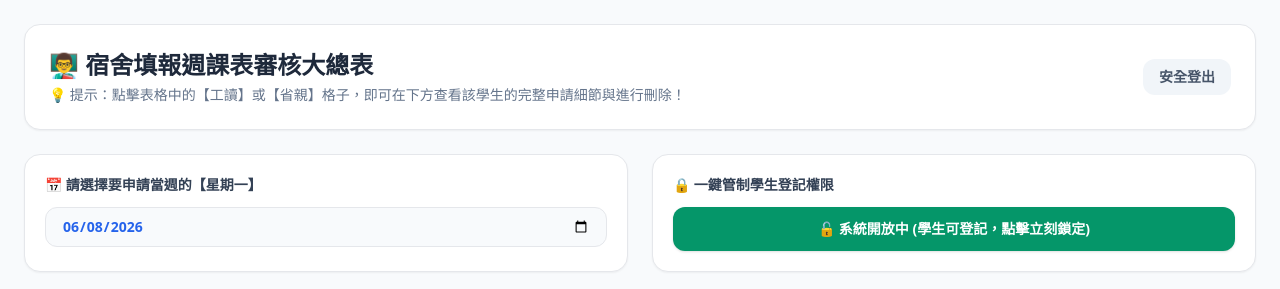
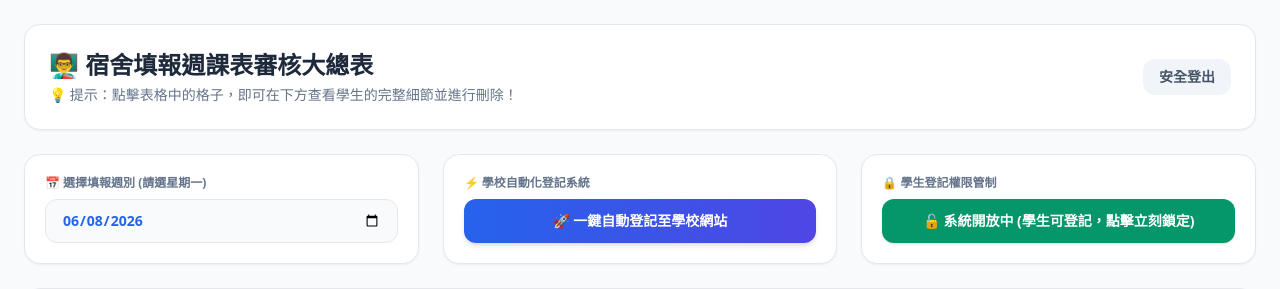
Before and after one commit to cobbe00000/dorm-system, a Flask app: template templates/teacher.html in a window 1280 px wide. Shown: the top 289 px of the page. Run offline with Flask 3, Linux system fonts and the light colour scheme; the template is opened without the code that fills it: most values are stand-ins (such as "Sample title", 1, 10 or a date in 2020); some libraries are stand-ins or nearby versions.

Commit message:
Update teacher.html

```diff
--- a/templates/teacher.html
+++ b/templates/teacher.html
@@ -12,23 +12,28 @@
         <div class="flex justify-between items-center bg-white p-6 rounded-2xl shadow-sm border">
             <div>
                 <h1 class="text-2xl font-bold text-slate-800">👨‍🏫 宿舍填報週課表審核大總表</h1>
-                <p class="text-sm text-slate-500 mt-1">💡 提示：點擊表格中的【工讀】或【省親】格子，即可在下方查看該學生的完整申請細節與進行刪除！</p>
+                <p class="text-sm text-slate-500 mt-1">💡 提示：點擊表格中的格子，即可在下方查看學生的完整細節並進行刪除！</p>
             </div>
             <a href="/logout" class="bg-slate-100 hover:bg-red-50 hover:text-red-600 text-slate-600 px-4 py-2 rounded-xl text-sm font-semibold">安全登出</a>
         </div>
 
-        <div class="grid grid-cols-1 md:grid-cols-2 gap-6">
-            <div class="bg-white p-5 rounded-2xl shadow-sm border space-y-3">
-                <h3 class="text-sm font-bold text-slate-700">📅 請選擇要申請當週的【星期一】</h3>
-                <input type="date" id="week_monday" onchange="updateWeekDates()" class="border px-4 py-2 rounded-xl text-sm bg-slate-50 font-bold text-blue-600 w-full">
+        <div class="grid grid-cols-1 md:grid-cols-3 gap-6">
+            <div class="bg-white p-5 rounded-2xl shadow-sm border space-y-2 flex flex-col justify-center">
+                <h3 class="text-xs font-bold text-slate-500 uppercase">📅 選擇填報週別 (請選星期一)</h3>
+                <input type="date" id="week_monday" onchange="updateWeekDates()" class="border px-4 py-2.5 rounded-xl text-sm bg-slate-50 font-bold text-blue-600 w-full">
             </div>
 
-            <!-- 🎯 新增：一鍵鎖定/解鎖動態切換區塊 -->
-            <div class="bg-white p-5 rounded-2xl shadow-sm border space-y-3 flex flex-col justify-center">
-                <h3 class="text-sm font-bold text-slate-700">🔒 一鍵管制學生登記權限</h3>
+            <div class="bg-white p-5 rounded-2xl shadow-sm border space-y-2 flex flex-col justify-center">
+                <h3 class="text-xs font-bold text-slate-500 uppercase">⚡ 學校自動化登記系統</h3>
+                <button onclick="submitToSchoolWebsite()" class="w-full bg-gradient-to-r from-blue-600 to-indigo-600 hover:from-blue-700 hover:to-indigo-700 text-white font-bold py-3 rounded-xl shadow-md transition text-sm active:scale-95 duration-150 flex items-center justify-center gap-2">
+                    🚀 一鍵自動登記至學校網站
+                </button>
+            </div>
+
+            <div class="bg-white p-5 rounded-2xl shadow-sm border space-y-2 flex flex-col justify-center">
+                <h3 class="text-xs font-bold text-slate-500 uppercase">🔒 學生登記權限管制</h3>
                 <button id="lock-btn" onclick="toggleSystemLock()" class="w-full font-bold py-3 rounded-xl shadow transition text-center text-sm active:scale-95 duration-150">
-                    <!-- 這裡會由 JS 依據後端傳來的 system_locked 狀態動態渲染 -->
-                </button>
+                    </button>
             </div>
         </div>
 
@@ -65,8 +70,8 @@
     <script>
         const rawApplications = {{ applications | tojson | safe }};
         let isSystemLocked = {{ 'true' if system_locked else 'false' }};
+        let globalWeekDates = [];
 
-        // 🎯 依據狀態渲染「一鍵鎖定/解鎖」按鈕樣式
         function renderLockButton() {
             const btn = document.getElementById('lock-btn');
             if (isSystemLocked) {
@@ -78,7 +83,6 @@
             }
         }
 
-        // 🎯 觸發切換鎖定與解鎖
         function toggleSystemLock() {
             fetch('/teacher/toggle_lock', { method: 'POST' })
             .then(res => res.json())
@@ -88,6 +92,54 @@
                     renderLockButton();
                     alert(isSystemLocked ? "🔒 系統已成功鎖定，學生端現在無法登記囉！" : "🔓 系統已成功解鎖，開放學生登記填報。");
                 }
+            });
+        }
+
+        // 打包當週數據並調用後端 Selenium
+        function submitToSchoolWebsite() {
+            let mondayStr = document.getElementById('week_monday').value;
+            if(!mondayStr) return alert("請先選取要上傳的週別！");
+
+            if(!confirm(`您確定要啟動自動化腳本，將【 ${mondayStr} 當週】的資料登記至學校網站嗎？`)) return;
+
+            let uploadPayload = [];
+            let studentsMap = {};
+
+            rawApplications.forEach(app => {
+                if(!studentsMap[app.student_id]) {
+                    studentsMap[app.student_id] = { id: app.student_id, name: app.student_name, list: [app] };
+                } else {
+                    studentsMap[app.student_id].list.push(app);
+                }
+            });
+
+            Object.values(studentsMap).forEach(student => {
+                let studentWeekRecord = {
+                    student_id: student.id,
+                    student_name: student.name,
+                    weekly_status: {}
+                };
+
+                for(let i=0; i<7; i++) {
+                    let checkDate = globalWeekDates[i];
+                    let status = "留宿";
+                    for(let app of student.list) {
+                        let cal = calculateStatus(app, checkDate);
+                        if(cal) { status = cal; break; }
+                    }
+                    studentWeekRecord.weekly_status[checkDate] = status;
+                }
+                uploadPayload.push(studentWeekRecord);
+            });
+
+            fetch('/teacher/submit_to_school', {
+                method: 'POST',
+                headers: { 'Content-Type': 'application/json' },
+                body: JSON.stringify({ monday: mondayStr, data: uploadPayload })
+            })
+            .then(res => res.json())
+            .then(data => {
+                alert(data.message);
             });
         }
 
@@ -108,21 +160,15 @@
                 let late = bTime < "21:30" ? "要晚點" : "免晚點";
                 return `工讀(${early},${late})`;
             }
-
             if (app.leave_type === "省親") {
                 let startD = app.fam_start_date;
                 let endD = app.fam_end_date;
                 let sTime = app.fam_start_time;
                 if (checkDateStr < startD || checkDateStr > endD) return null;
-                if (checkDateStr === startD) {
-                    return `省親(${sTime > "07:30" ? "要早點" : "免早點"},免晚點)`;
-                }
-                if (checkDateStr === endD) {
-                    return `省親(免早點,要晚點)`;
-                }
+                if (checkDateStr === startD) return `省親(${sTime > "07:30" ? "要早點" : "免早點"},免晚點)`;
+                if (checkDateStr === endD) return `省親(免早點,要晚點)`;
                 return "省親(免早點,免晚點)";
             }
-
             if (app.leave_type === "回國") {
                 if (checkDateStr < app.go_date || checkDateStr > app.back_country_date) return null;
                 return app.teacher_status || "未設定";
@@ -134,15 +180,14 @@
             const app = rawApplications[index];
             const panel = document.getElementById('detail-panel');
             const content = document.getElementById('detail-content');
-
             panel.classList.remove('hidden');
 
             let html = `
                 <div class="flex flex-col justify-between h-full space-y-4">
                     <div>
-                        <p class="mb-1"><strong>👤 學生基本資料：</strong> <span class="text-blue-700 font-bold">${app.student_name} (${app.student_id})</span></p>
-                        <p class="mb-1"><strong>📌 申請假別：</strong> <span class="bg-indigo-600 text-white px-2 py-0.5 text-xs rounded font-bold">${app.leave_type}</span></p>
-                        <p class="mb-1"><strong>⏱️ 學生手機送出時間：</strong> <span class="text-gray-500">${app.timestamp || '無紀錄'}</span></p>
+                        <p class="mb-1"><strong>👤 學生資料：</strong> <span class="text-blue-700 font-bold">${app.student_name} (${app.student_id})</span></p>
+                        <p class="mb-1"><strong>📌 假別：</strong> <span class="bg-indigo-600 text-white px-2 py-0.5 text-xs rounded font-bold">${app.leave_type}</span></p>
+                        <p class="mb-1"><strong>⏱️ 填報時間：</strong> <span class="text-gray-500">${app.timestamp || '無紀錄'}</span></p>
                     </div>
                     <div class="pt-2">
                         <button onclick="deleteApplication('${app.student_id}', '${app.target_date}')" class="bg-red-600 hover:bg-red-700 text-white font-bold px-4 py-2.5 rounded-xl text-xs shadow transition flex items-center gap-1">
@@ -151,52 +196,44 @@
                     </div>
                 </div>
                 <div class="bg-white p-3 rounded-xl border border-blue-100 space-y-1">
-                    <p class="text-xs font-bold text-indigo-500 uppercase tracking-wider border-b pb-1 mb-1">📋 學生填報之原始詳細欄位</p>
+                    <p class="text-xs font-bold text-indigo-500 uppercase tracking-wider border-b pb-1 mb-1">📋 填報原始欄位</p>
             `;
 
             if (app.leave_type === "工讀") {
                 html += `
                     <p><strong>工讀日期：</strong> ${app.work_date}</p>
-                    <p><strong>工讀商家地點：</strong> <span class="text-amber-700 font-bold">${app.work_place}</span></p>
-                    <p><strong>🪪 上班打卡時間：</strong> ${app.start_time}</p>
-                    <p><strong>🪪 下班打卡時間：</strong> ${app.end_time}</p>
-                    <p><strong>🏠 預計返回宿舍時間：</strong> <span class="text-red-600 font-bold">${app.back_time}</span></p>
+                    <p><strong>工讀地點：</strong> <span class="text-amber-700 font-bold">${app.work_place}</span></p>
+                    <p><strong>上下班時間：</strong> ${app.start_time} ~ ${app.end_time}</p>
+                    <p><strong>返宿時間：</strong> <span class="text-red-600 font-bold">${app.back_time}</span></p>
                 `;
             } else if (app.leave_type === "省親") {
                 html += `
-                    <p><strong>省親起迄：</strong> ${app.fam_start_date} (${app.fam_start_time}) ～ ${app.fam_end_date} (${app.fam_end_time})</p>
-                    <p><strong>省親對象姓名：</strong> ${app.fam_name}</p>
-                    <p><strong>與學生關係：</strong> ${app.fam_rel}</p>
-                    <p><strong>📞 聯絡電話：</strong> <a href="tel:${app.fam_phone}" class="text-blue-600 underline">${app.fam_phone}</a></p>
-                    <p><strong>📍 省親目的地地址：</strong> ${app.fam_addr}</p>
+                    <p><strong>省親起迄：</strong> ${app.fam_start_date} ～ ${app.fam_end_date}</p>
+                    <p><strong>聯絡人：</strong> ${app.fam_name} (${app.fam_rel})</p>
+                    <p><strong>📞 電話：</strong> ${app.fam_phone}</p>
+                    <p><strong>📍 地址：</strong> ${app.fam_addr}</p>
                 `;
             } else if (app.leave_type === "回國") {
                 html += `
-                    <p><strong>出發日期：</strong> ${app.go_date} (${app.go_time})</p>
-                    <p><strong>🛫 出發機場：</strong> ${app.airport}</p>
-                    <p><strong>回來日期：</strong> ${app.back_country_date} (${app.back_country_time})</p>
+                    <p><strong>出發：</strong> ${app.go_date} (${app.go_time}) | <strong>機場：</strong> ${app.airport}</p>
+                    <p><strong>回台：</strong> ${app.back_country_date} (${app.back_country_time})</p>
                 `;
             }
-
             html += `</div>`;
             content.innerHTML = html;
             panel.scrollIntoView({ behavior: 'smooth' });
         }
 
         function deleteApplication(studentId, targetDate) {
-            if (!confirm("⚠️ 確定要刪除這筆請假填報紀錄嗎？此動作將無法復原。")) return;
-
+            if (!confirm("⚠️ 確定要刪除這筆請假填報紀錄嗎？")) return;
             let fd = new FormData();
             fd.append('student_id', studentId);
             fd.append('target_date', targetDate);
-
             fetch('/teacher/delete_application', { method: 'POST', body: fd })
             .then(res => res.json())
             .then(data => {
                 alert(data.message);
-                if (data.status === 'success') {
-                    window.location.reload();
-                }
+                window.location.reload();
             });
         }
 
@@ -206,12 +243,13 @@
 
             let monday = new Date(mondayStr);
             let weekDaysLabels = ["一", "二", "三", "四", "五", "六", "日"];
-            let dateStrings = [];
+            globalWeekDates = [];
 
             for(let i=0; i<7; i++) {
                 let nextDay = new Date(monday);
                 nextDay.setDate(monday.getDate() + i);
-                dateStrings.push(nextDay.toISOString().split('T')[0]);
+                let dateStr = nextDay.toISOString().split('T')[0];
+                globalWeekDates.push(dateStr);
 
                 let m = nextDay.getMonth() + 1;
                 let d = nextDay.getDate();
@@ -240,7 +278,7 @@
                 `;
 
                 for(let i=0; i<7; i++) {
-                    let currentDate = dateStrings[i];
+                    let currentDate = globalWeekDates[i];
                     let cellContent = `<span class="text-gray-400 block text-center py-1">留宿</span>`;
 
                     for(let item of student.list) {
@@ -255,7 +293,7 @@
                             } else {
                                 cellContent = `
                                     <div class="space-y-1">
-                                        <button onclick="showDetailByIndex(${idx})" class="w-full bg-purple-100 hover:bg-purple-200 text-purple-800 p-0.5 rounded border border-purple-300 block font-bold text-center text-[10px]">🔍 看回國時間</button>
+                                        <button onclick="showDetailByIndex(${idx})" class="w-full bg-purple-100 hover:bg-purple-200 text-purple-800 p-0.5 rounded border border-purple-300 block font-bold text-center text-[10px]">🔍 看時間</button>
                                         <select onchange="updateCountryStatus('${student.id}', '${currentDate}', this.value)" class="border rounded bg-white text-[11px] p-0.5 w-full">
                                             <option value="未設定" ${status==='未設定'?'selected':''}>未設定</option>
                                             <option value="回國(免早點,免晚點)" ${status==='回國(免早點,免晚點)'?'selected':''}>回國(免早免晚)</option>
```
